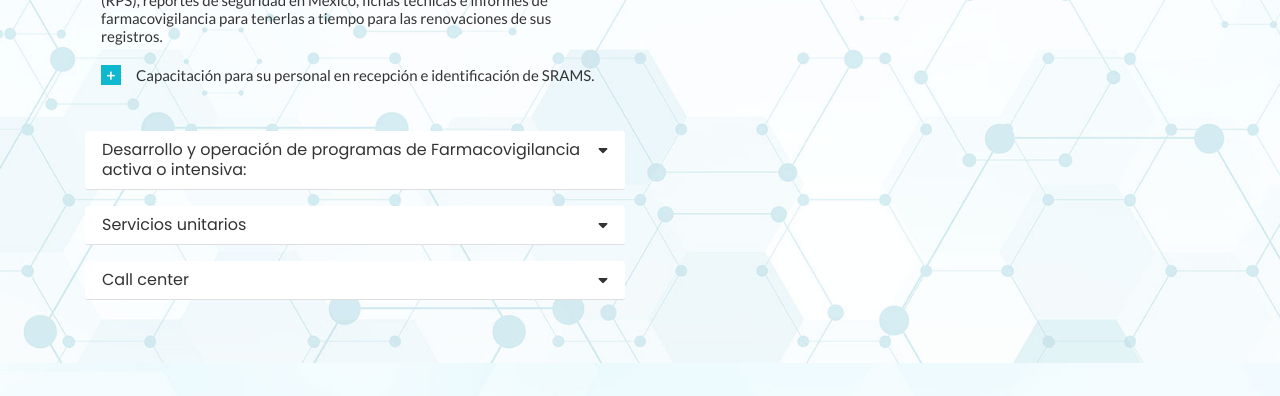
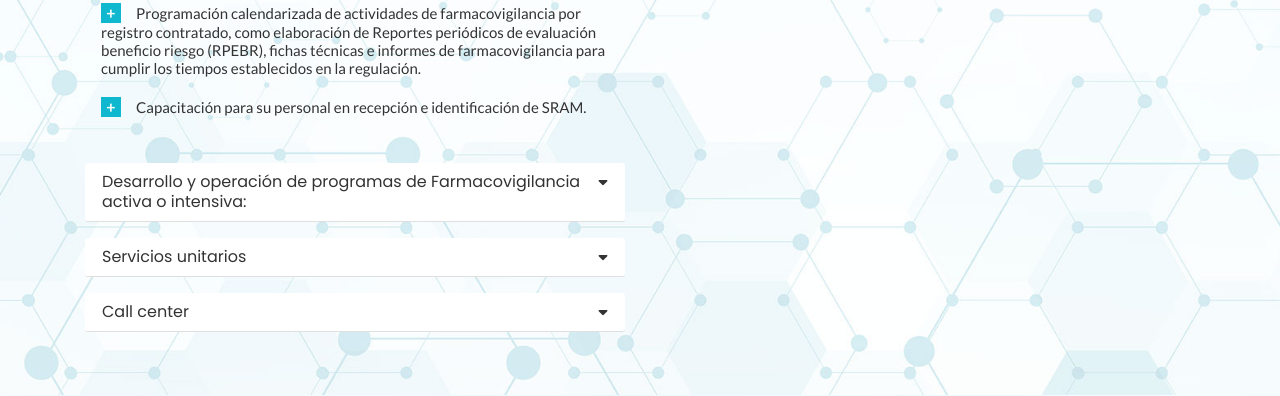
Before and after one commit to luisrlwev/raf-consulting, a PHP site: page /servicios.php in a window 1280 px wide. Shown: the part 3161-3557 px from the top of the page. Run offline with PHP 8.4, Linux system fonts and the light colour scheme.

Commit message:
avances servicios y titular-registro

```diff
--- a/servicios.php
+++ b/servicios.php
@@ -199,6 +199,8 @@
                         Nuestra promesa es adaptarnos a sus necesidades particulares, políticas y requisitos de la empresa a un costo competitivo. Nuestro enfoque es el cumplimiento regulatorio con altos estándares de calidad, como en todos nuestros servicios.
                         <br><br>
                         Contamos con un equipo de profesionistas altamente capacitados y con sólida experiencia en el ramo y médico de soporte cuando se requiera.
+                        <br><br>
+                        Contamos con licencias propias de MedDRA y WhoDrug para los reportes de reacciones adversas y la experiencia para utilizarlos.
                     </p>
                 </div>
             </div>
@@ -215,11 +217,11 @@
                                 <div id="collapseOne" class="collapse  show" aria-labelledby="headingOne" data-parent="#accordion" style="">
                                     <div class="card-body">
                                         <ul class="plus-list pt-5">
-                                            <li class="pb-3">Podemos actuar como su departamento de farmacovigilancia, incluyendo: alta de la unidad de Farmacovigilancia en CEMAR (Área de Cofepris que regula la farmacovigilancia), nombramiento de un responsable de farmacovigilancia</li>
-                                            <li class="pb-3">Desarrollo y/o actualización de manual de procedimientos normalizados de operación (PNOs)</li>
-                                            <li class="pb-3">Operación de la unidad de farmacovigilancia incluyendo recepción, investigación, mantenimiento de base de datos y reporte de SRAMS (Sospecha de reacciones adversas de medicamentos) a CEMAR</li>
-                                            <li class="pb-3">Programación calendarizada  de actividades de farmacovigilancia por registro contratado, como elaboración de Reportes periódicos de seguridad (RPS), reportes de seguridad en México, fichas técnicas e informes de farmacovigilancia para tenerlas a tiempo para las renovaciones de sus registros.</li>
-                                            <li class="pb-3">Capacitación para su personal en recepción e identificación de SRAMS.</li>
+                                            <li class="pb-3">Podemos actuar como su departamento de farmacovigilancia, incluyendo: alta de la unidad de Farmacovigilancia ante CNFV (Área de la Comisión de Evidencia y Manejo de Riesgos adscrita a Cofepris que regula la farmacovigilancia), nombramiento de un responsable de farmacovigilancia.</li>
+                                            <li class="pb-3">Desarrollo y/o actualización de manual de procedimientos normalizados de operación (PNOs).</li>
+                                            <li class="pb-3">Operación de la unidad de farmacovigilancia incluyendo recepción, investigación, mantenimiento de base de datos y reporte de SRAM (Sospecha de reacciones adversas de medicamentos) a CNFV.</li>
+                                            <li class="pb-3">Programación calendarizada de actividades de farmacovigilancia por registro contratado, como elaboración de Reportes periódicos de evaluación beneficio riesgo (RPEBR), fichas técnicas e informes de farmacovigilancia para cumplir los tiempos establecidos en la regulación.</li>
+                                            <li class="pb-3">Capacitación para su personal en recepción e identificación de SRAM.</li>
                                         </ul>
                                     </div>
                                 </div>
@@ -247,15 +249,14 @@
                                 <div id="collapseThree" class="collapse" aria-labelledby="headingThree" data-parent="#accordion" style="">
                                     <div class="card-body">
                                         <ul class="plus-list pt-5">
-                                            <li class="pb-3">Generación de Planes de manejo de riesgos (PMRs) con o sin programa de farmacovigilancia</li>
+                                            <li class="pb-3">Generación de Planes de gestión de riesgos (PGR) con o sin plan de farmacovigilancia</li>
                                             <li class="pb-3">Generación o actualización del manual de PNOs</li>
-                                            <li class="pb-3">RPS</li>
-                                            <li class="pb-3">Reportes de seguridad en México</li>
+                                            <li class="pb-3">Reporte Periódico de Evaluación Beneficio-Riesgo (RPEBR) (antes reporte de periodico de seguridad o RPS)</li>
                                             <li class="pb-3">Fichas técnicas</li>
                                             <li class="pb-3">Informes de farmacovigilancia para renovaciones de registro</li>
                                             <li class="pb-3">Revisión bibliográfica local e internacional</li>
                                             <li class="pb-3">Desarrollo y operación de programas de farmacovigilancia activa o intensiva</li>
-                                            <li class="pb-3">Operación e implementación de PMR</li>
+                                            <li class="pb-3">Operación e implementación de PGR</li>
                                             <li class="pb-3">Farmacovigilancia en estudios clínicos</li>
                                              <li class="pb-3">Clasificación, manejo, investigación y reporte de notificaciones, sometimiento a Cofpris y seguimiento</li>
                                         </ul>
@@ -318,7 +319,7 @@
                                 <div id="collapseOne2" class="collapse  show" aria-labelledby="headingOne2" data-parent="#accordion2" style="">
                                     <div class="card-body">
                                         <ul class="plus-list pt-5">
-                                            <li class="pb-3">Podemos actuar como su departamento tecnovigilancia, incluyendo: alta de la unidad de tecnovigilancia en CEMAR (Area de Cofepris que regula la farmacovigilancia y tecnovigilancia), nombramiento de un responsable de tecnovigilancia.</li>
+                                            <li class="pb-3">Podemos actuar como su departamento tecnovigilancia, incluyendo: alta de la unidad de tecnovigilancia ante CNFV (Area de la Comisión de Evidencia y Manejo de Riesgos adscrita a Cofepris que regula la farmacovigilancia y tecnovigilancia), nombramiento de un responsable de tecnovigilancia.</li>
                                             <li class="pb-3">Desarrollo y/o actualización de manual de procedimientos normalizados de operación (PNOs)</li>
                                             <li class="pb-3">Operación de la unidad de tecnovigilancia incluyendo recepción, investigación, generación y mantenimiento de base de datos y reporte de sospechas de notificaciones adversas a CEMAR</li>
                                             <li class="pb-3">Programación calendarizada de actividades de tecnovigilancia por registro contratado, como informes de tecnovigilancia para tenerlas a tiempo para sus renovaciones de registros.</li>
@@ -348,7 +349,7 @@
                                 <a href="#callcenter">
                                     <div class="card-header">
                                         <h5 class="mb-0">
-                                        <button class="btn btn-link collapsed" data-toggle="collapse" data-target="#" aria-expanded="true" aria-controls="collapseTwo2">Call center</button>
+                                        <button class="btn btn-link collapsed" data-toggle="collapse" data-target="#" aria-expanded="true" aria-controls="collapseTwo2">Call center (Ver Más)</button>
                                         </h5>
                                     </div>
                                 </a>
@@ -382,11 +383,8 @@
                     </p>
                     <ul class="plus-list pt-5">
                         <li class="pb-3">Call center y asignación de un 01800 exclusivo para su empresa</li>
-                        <li class="pb-3">Agentes exclusivos y capacitados en las necesidades de su empresa</li>
+                        <li class="pb-3">Agentes exclusivos y capacitados de acuerdo a las necesidades de su empresa</li>
                         <li class="pb-3">Grabación del 100% de las llamadas</li>
-                        <li class="pb-3">Identificación de llamadas en espera, perdidas, de entrada y salida, con lo que se pueden realizar estadísticas y KPIs de servicio.</li>
-                        <li class="pb-3">Desarrollo de scripts, plantillas y manuales de llamada, en donde se puede controlar exactamente lo que dice el agente, capturar información específica y escalar la llamada en casos definidos.</li>
-                        <li class="pb-3">Generación y respaldo de bases de datos con tecnología de punta</li>
                     </ul>
                     </p>
                 </div>
@@ -399,21 +397,6 @@
                         <li class="pb-3">Recepción y manejo de quejas de calidad</li>
                         <li class="pb-3">Información sobre productos a pacientes o profesionales de la salud</li>
                         <li class="pb-3">Campañas telefónicas, confirmación de asistencia a eventos, mailings, etc.</li>
-                                        </ul>
-                                        <p>
-                                        Tenemos personal capacitado, especializado y relacionado con ciencias de la salud para la atención del call center. Ofrecemos un alto nivel de atención al paciente que proporciona la información. Contamos con alta tecnología para el manejo de llamadas y sistema de reportes:
-                                        </p>
-                                        <ul class="plus-list pt-5">
-                                            <li class="pb-3">Estaciones 100% equipadas</li>
-                                            <li class="pb-3">Troncales digitales/ voz IP</li>
-                                            <li class="pb-3">Redundancia de carriers e internet</li>
-                                            <li class="pb-3">Plataforma especializada en call center</li>
-                                            <li class="pb-3">Grabación del 100% de las llamadas</li>
-                                            <li class="pb-3">Marcador progresivo y predictivo</li>
-                                            <li class="pb-3">WFM/ MIS</li>
-                                            <li class="pb-3">Data mining/ clusters/ CRM</li>
-                                            <li class="pb-3">Indicador de rendimiento clave</li>
-                                            <li class="pb-3">Sistema integral de registros</li>
                     </ul>
                 </div>
             </div>
--- a/titular-registro.php
+++ b/titular-registro.php
@@ -103,7 +103,7 @@
                                 <p>
                                     Rafconsulting® al ser un titular independiente de sus registros, le ofrece completo control sobre sus productos, que modelos incluir y a quien nombrar como importador y/o distribuidor de sus dispositivos médicos, ya que cumplimos con todos los requisitos que exige Cofepris, con la garantía de ser especializados en regulación y no distribuimos ni comercializamos ningún producto, por lo que no existe conflicto de intereses.Nuestra especialidad es: cuidar sus registros, mientras sus distribuidores importan directamente y tienen completa independencia comercial, que es lo que mejor saben hacer.
                                 </p>
-                                <h5 class="pb-5">Servicios de representación legal para medicamentos fabricados en el extranjero con GMPs de origen. (Ver mas)</h5>
+                                <h5 class="pb-5">Servicios de representación legal para medicamentos fabricados en el extranjero con GMPs de origen</h5>
                                 <p>Para que un fabricante sea titular de sus registros en México, requiere contar con un Certificado de Buenas Prácticas de Manufactura emitido por un Ministerio de Salud reconocido por COFEPRIS.</p>
                                 <p>Y además requiere un representante legal en México que sea el responsable regulatorio de sus productos durante su comercialización en el país, que requiere contar con la siguiente infraestructura:</p>
                                 <ul>
@@ -117,7 +117,7 @@
                                 <p>Es importante saber que el representante legal someterá sus solicitudes de registro, así como proporcionará el soporte postcomercializacion y será el único autorizado por Cofepris para importar, liberar analíticamente sus productos en México y notificar cualquier evento adverso según las normas correspondientes, para poder renovar los registros cada 5 años.</p>
                                 <p>En Rafconsulting desde el 2022 contamos con este servicio para medicamentos fracciones IV-V que requieran temperatura de almacenamiento ambiente, y podemos ayudarlos también con otro tipo de medicamentos refrigerados con almacenes tercerizados.</p>
                                 <p>Este esquema, le permite al fabricante ahorrar en costos al no tener que mantener toda esta infraestructura desde el sometimiento del registro, hasta la autorización y durante todo el tiempo de comercialización de los productos, y deja en manos de expertos la responsabilidad regulatoria, para enfocarse en la comercialización, una vez autorizados sus productos.</p>
-                                <p>En Rafconsulting no comercializamos ningún producto, de acuerdo al posicionamiento institucional</p>
+                                <p>En Rafconsulting no comercializamos ningún producto, de acuerdo al posicionamiento institucional.</p>
                             </div>
                         </div>
                     </div>
```
Lines whose indentation alone changed are shown as unchanged.
